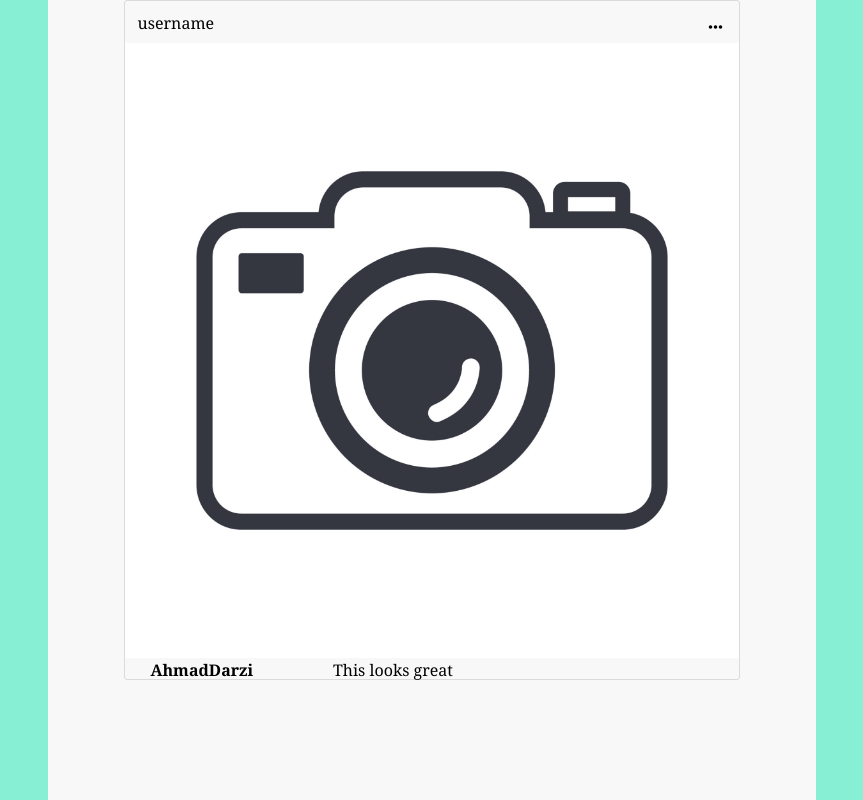
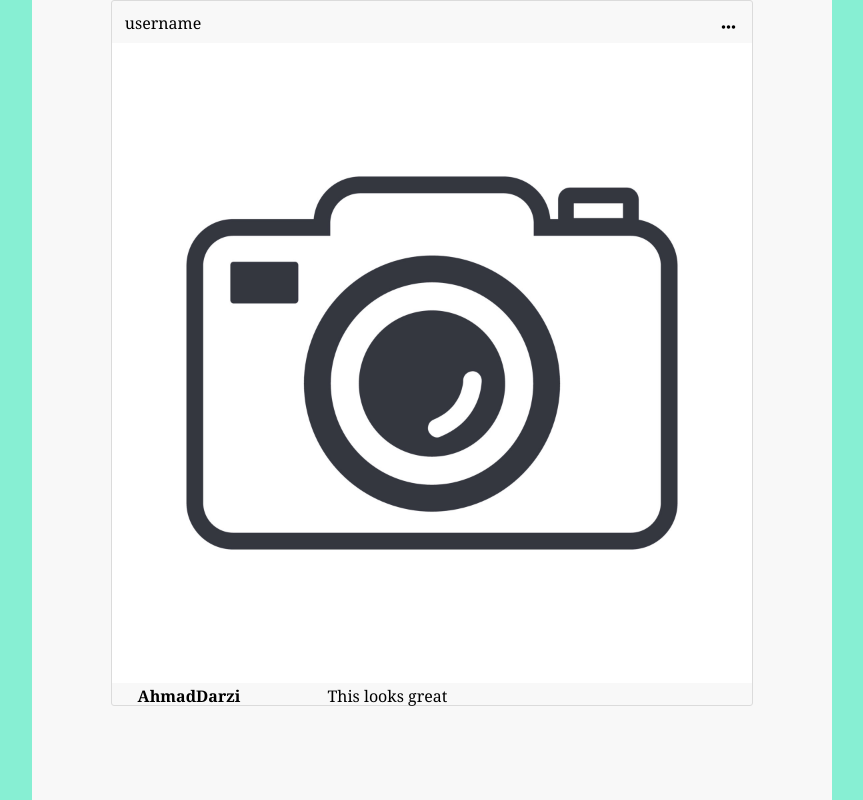
Before and after one commit to SleimanDGhanem/Instagram_like_website, a PHP site: page /html/feed.html in a window 1280 px wide. Shown: the part 38-838 px from the top of the page, without its empty margins (208-1071 px from the left). Run offline with PHP 8.4, Linux system fonts and the light colour scheme; some libraries are stand-ins or nearby versions.

Commit message:
Front End - modified Layout of pages

```diff
--- a/Frontend/css/feed.css
+++ b/Frontend/css/feed.css
@@ -30,7 +30,7 @@ p{
 .scrolling{
   background-color: #f8f8f8;
   min-height: 100vh;
-  max-width: 60%;
+  max-width: 800px;
   margin: auto;
 
 }
```
